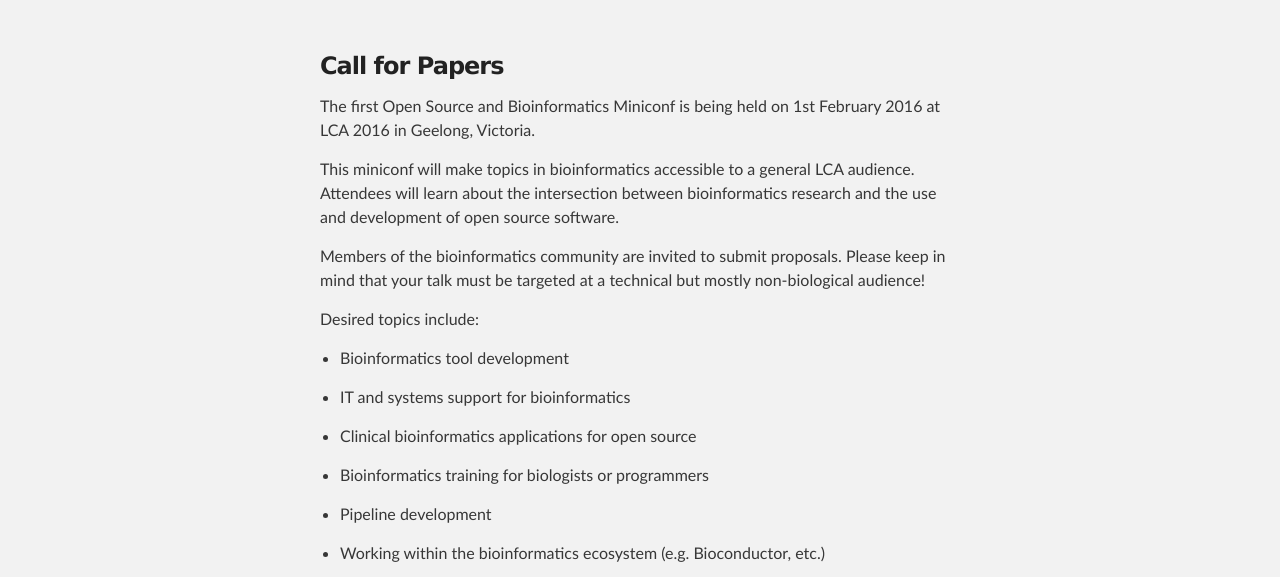
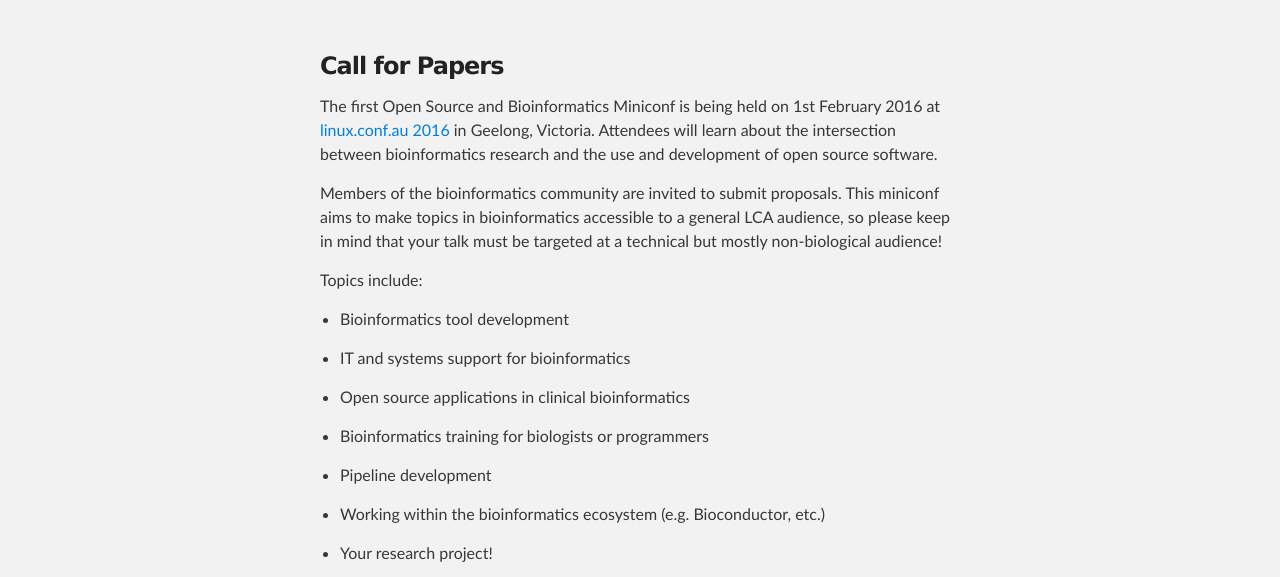
Before and after one commit to afrubin/miniconf, a plain HTML site: page index.html in a window 1280 px wide. Shown: the part 212-789 px from the top of the page. Drawn offline with Linux system fonts and the light colour scheme.

Commit message:
Edits for clarity.

```diff
--- a/index.html
+++ b/index.html
@@ -29,18 +29,16 @@
         <h3>
 <a id="call-for-papers" class="anchor" href="#call-for-papers" aria-hidden="true"><span class="octicon octicon-link"></span></a>Call for Papers</h3>
 
-<p>The first Open Source and Bioinformatics Miniconf is being held on 1st February 2016 at LCA 2016 in Geelong, Victoria.</p>
+<p>The first Open Source and Bioinformatics Miniconf is being held on 1st February 2016 at <a href="http://linux.conf.au/">linux.conf.au 2016</a> in Geelong, Victoria. Attendees will learn about the intersection between bioinformatics research and the use and development of open source software. </p>
 
-<p>This miniconf will make topics in bioinformatics accessible to a general LCA audience. Attendees will learn about the intersection between bioinformatics research and the use and development of open source software. </p>
+<p>Members of the bioinformatics community are invited to submit proposals. This miniconf aims to make topics in bioinformatics accessible to a general LCA audience, so please keep in mind that your talk must be targeted at a technical but mostly non-biological audience!</p>
 
-<p>Members of the bioinformatics community are invited to submit proposals. Please keep in mind that your talk must be targeted at a technical but mostly non-biological audience!</p>
-
-<p>Desired topics include:</p>
+<p>Topics include:</p>
 
 <ul>
 <li><p>Bioinformatics tool development</p></li>
 <li><p>IT and systems support for bioinformatics</p></li>
-<li><p>Clinical bioinformatics applications for open source</p></li>
+<li><p>Open source applications in clinical bioinformatics</p></li>
 <li><p>Bioinformatics training for biologists or programmers</p></li>
 <li><p>Pipeline development</p></li>
 <li><p>Working within the bioinformatics ecosystem (e.g. Bioconductor, etc.)</p></li>
```
